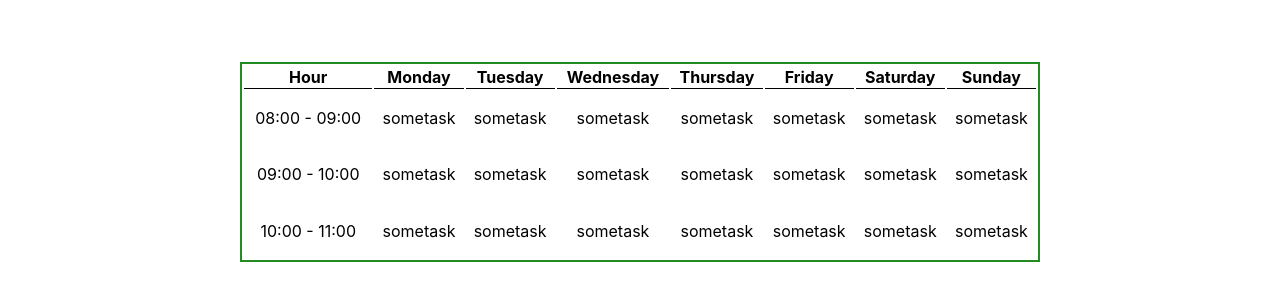
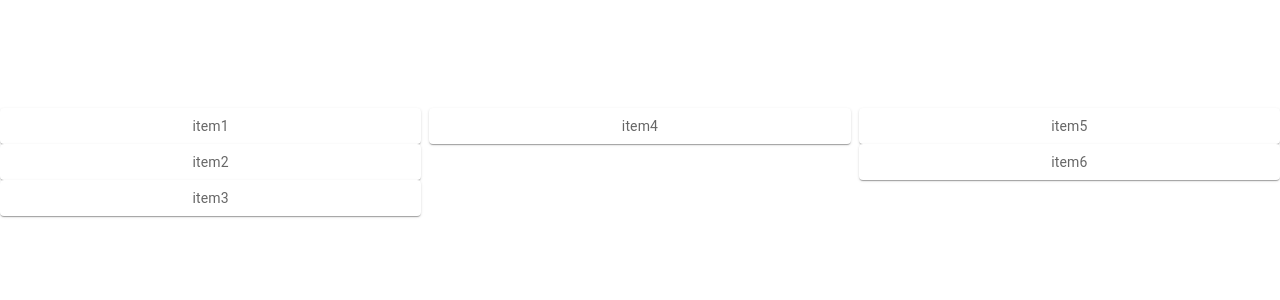
Before and after one commit to kmolski/BITFestival2022, a React (Create React App) app in the folder worklifeintegration-app/: page / in a window 1280 px wide. Shown: the part 238-538 px from the top of the page. Built offline with nearby package versions, Linux system fonts and the light colour scheme; no server answers.

Commit message:
Add variable number of columns on display.

```diff
--- a/worklifeintegration-app/src/App.tsx
+++ b/worklifeintegration-app/src/App.tsx
@@ -4,6 +4,7 @@ import './App.css';
 import { useInterpret } from '@xstate/react';
 import { mainMachine } from './machines/main';
 import Column from './components/column/Column';
+import NestedGrid from './components/nested-grid/NestedGrid';
 
 export const GlobalStateContext = createContext({});
 
@@ -13,8 +14,9 @@ function App() {
   return (
     <GlobalStateContext.Provider value={{ mainService }}>
       <div className="App">
-      <Column/>
+      <NestedGrid/>
     </div>
+
     </GlobalStateContext.Provider>
   );
 }
--- a/worklifeintegration-app/src/components/column/Column.tsx
+++ b/worklifeintegration-app/src/components/column/Column.tsx
@@ -26,7 +26,7 @@ function Column() {
                 <th>Hour</th>
                 <th>Monday</th>
                 <th>Tuesday</th>
-                <th>Wednesday</th>
+              <th>Wednesday</th>
                 <th>Thursday</th>
                 <th>Friday</th>
                 <th>Saturday</th>
--- /dev/null
+++ b/worklifeintegration-app/src/components/nested-grid/NestedGrid.tsx
@@ -0,0 +1,54 @@
+import * as React from 'react';
+import { styled } from '@mui/material/styles';
+import Box from '@mui/material/Box';
+import Paper from '@mui/material/Paper';
+import Grid from '@mui/material/Grid';
+import { useState } from 'react';
+
+const Item = styled(Paper)(({ theme }) => ({
+  backgroundColor: theme.palette.mode === 'dark' ? '#1A2027' : '#fff',
+  ...theme.typography.body2,
+  padding: theme.spacing(1),
+  textAlign: 'center',
+  color: theme.palette.text.secondary,
+}));
+
+function FormRow(props:{taskList:string[]}) {
+    const [tasks, setTaskList] = useState(props.taskList);
+    return (
+        <React.Fragment>
+        <Grid item xs={4}>
+        {tasks.map((task) => (
+            <Item>{task}</Item>
+                ))}
+        </Grid>
+        </React.Fragment>
+    );
+}
+
+export default function NestedGrid() {
+
+const timeRowData = [
+  { hour: "08:00 - 09:00", monday: 'sometask', tuesday: 'sometask',
+wednesday:'sometask', thursday:'sometask', friday:'sometask',
+saturday:'sometask', sunday:'sometask', taskList:["item1", "item2", "item3"]},
+  { hour: "09:00 - 10:00", monday: 'sometask', tuesday: 'sometask',
+wednesday:'sometask', thursday:'sometask', friday:'sometask',
+saturday:'sometask', sunday:'sometask', taskList:["item4"]},
+  { hour: "10:00 - 11:00", monday: 'sometask', tuesday: 'sometask',
+wednesday:'sometask', thursday:'sometask', friday:'sometask',
+saturday:'sometask', sunday:'sometask', taskList:["item5", "item6"]},
+]
+const [timeRows, setTimeRows] = useState(timeRowData);
+
+  const table = [{text:"some"}, {text:"some"}, {text:"some"}];
+  return (
+    <Box sx={{ flexGrow: 1 }}>
+      <Grid container spacing={1}>
+      {timeRows.map((timeRow) => (
+            <FormRow taskList={timeRow.taskList}/>
+            ))}
+      </Grid>
+    </Box>
+  );
+}
```
